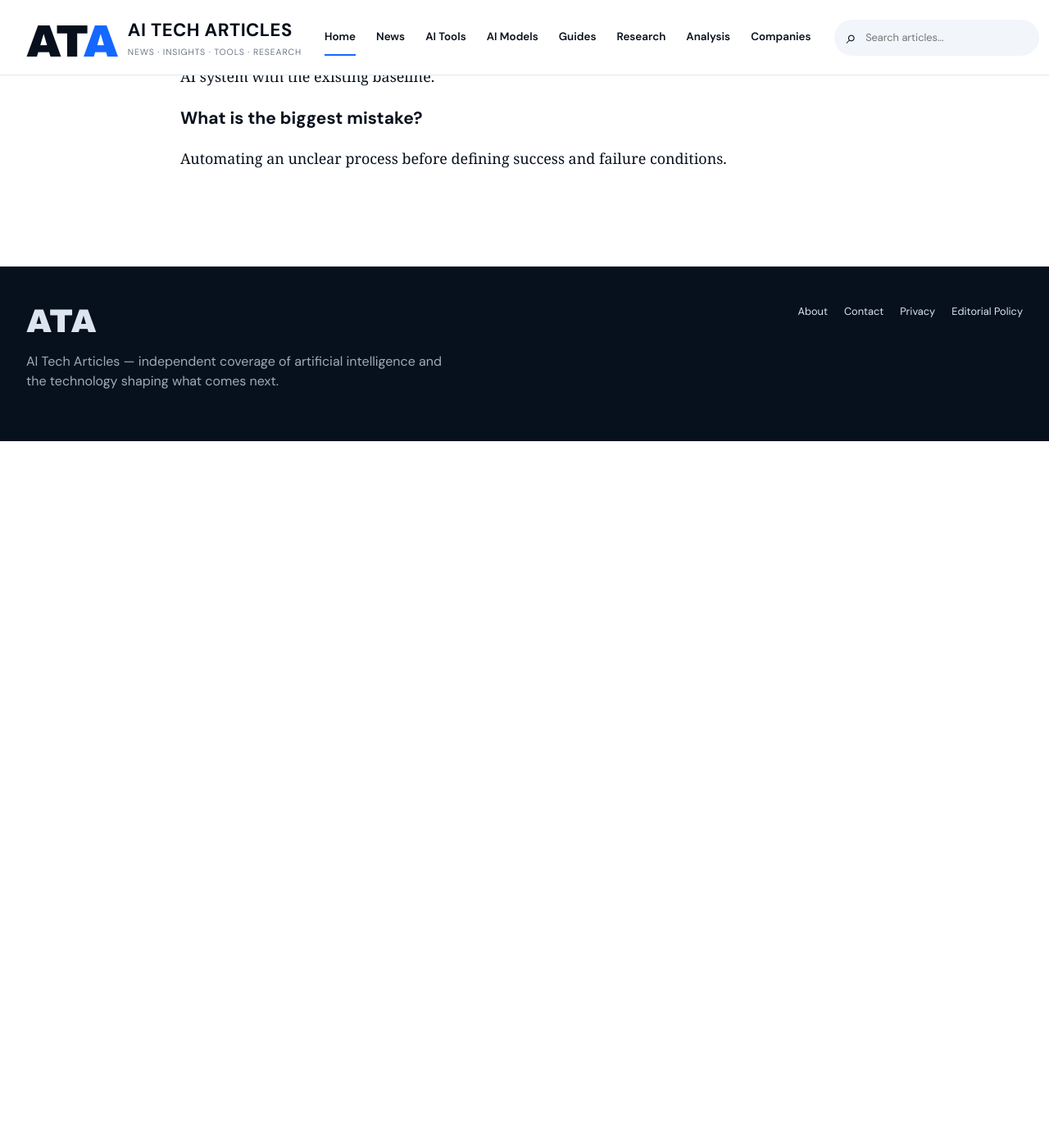
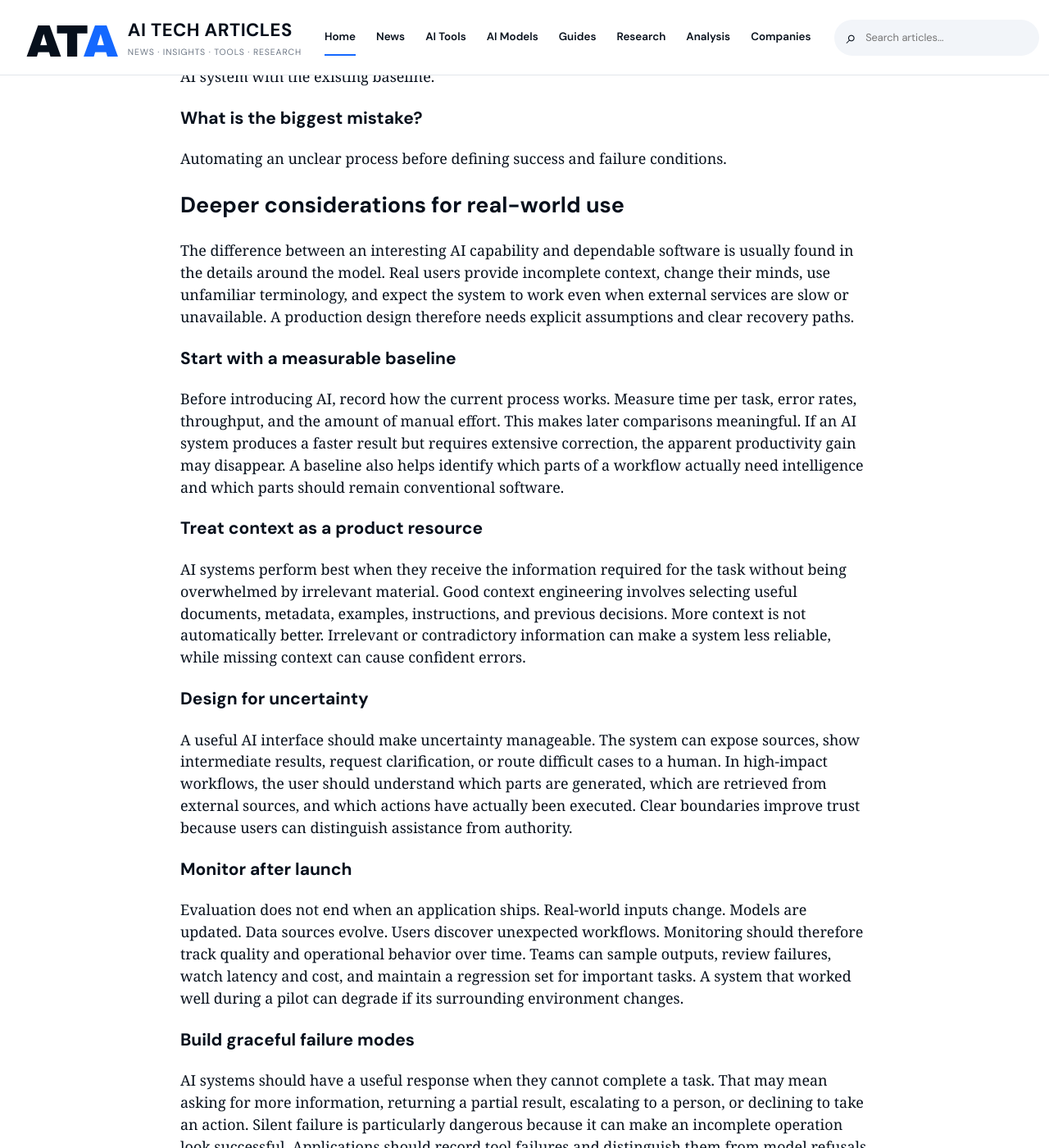
Before and after one commit to todaysnewsai/ChatGPTScope, a Jekyll site: the page built from _posts/2026-10-08-multimodal-ai.md, in a window 1280 px wide and 1400 px high, scrolled down 3740 px. Shown: the whole window at 82% size. Built offline with Jekyll 4.4.1, drawn with Linux system fonts in a browser that asks for light colours; before the commit the page ends 4278 px from its top, so only the background shows below that; some of the changed text lies outside the part shown.

Commit message:
Expand article to long-form format

```diff
--- a/_posts/2026-10-08-multimodal-ai.md
+++ b/_posts/2026-10-08-multimodal-ai.md
@@ -54,3 +54,40 @@ Use real examples from the workflow, including difficult and ambiguous cases, an
 
 ### What is the biggest mistake?
 Automating an unclear process before defining success and failure conditions.
+
+
+## Deeper considerations for real-world use
+
+The difference between an interesting AI capability and dependable software is usually found in the details around the model. Real users provide incomplete context, change their minds, use unfamiliar terminology, and expect the system to work even when external services are slow or unavailable. A production design therefore needs explicit assumptions and clear recovery paths.
+
+### Start with a measurable baseline
+
+Before introducing AI, record how the current process works. Measure time per task, error rates, throughput, and the amount of manual effort. This makes later comparisons meaningful. If an AI system produces a faster result but requires extensive correction, the apparent productivity gain may disappear. A baseline also helps identify which parts of a workflow actually need intelligence and which parts should remain conventional software.
+
+### Treat context as a product resource
+
+AI systems perform best when they receive the information required for the task without being overwhelmed by irrelevant material. Good context engineering involves selecting useful documents, metadata, examples, instructions, and previous decisions. More context is not automatically better. Irrelevant or contradictory information can make a system less reliable, while missing context can cause confident errors.
+
+### Design for uncertainty
+
+A useful AI interface should make uncertainty manageable. The system can expose sources, show intermediate results, request clarification, or route difficult cases to a human. In high-impact workflows, the user should understand which parts are generated, which are retrieved from external sources, and which actions have actually been executed. Clear boundaries improve trust because users can distinguish assistance from authority.
+
+### Monitor after launch
+
+Evaluation does not end when an application ships. Real-world inputs change. Models are updated. Data sources evolve. Users discover unexpected workflows. Monitoring should therefore track quality and operational behavior over time. Teams can sample outputs, review failures, watch latency and cost, and maintain a regression set for important tasks. A system that worked well during a pilot can degrade if its surrounding environment changes.
+
+### Build graceful failure modes
+
+AI systems should have a useful response when they cannot complete a task. That may mean asking for more information, returning a partial result, escalating to a person, or declining to take an action. Silent failure is particularly dangerous because it can make an incomplete operation look successful. Applications should record tool failures and distinguish them from model refusals or ordinary user errors.
+
+### Think about maintenance
+
+Prompts, retrieval pipelines, model versions, tool integrations, and evaluation data all become software assets that need maintenance. Document important assumptions and version changes. If an application depends on a particular model behavior, test that behavior before changing models. When several models are supported, compare them using the same evaluation set rather than assuming that a newer model will automatically be better for every workload.
+
+### Measure the complete system
+
+The final metric should be the outcome the user actually cares about. For a coding workflow that might be successfully merged software rather than lines of generated code. For research it might be a correct, well-supported answer rather than a long summary. For customer support it might be resolution quality rather than response length. Measuring the end result keeps teams focused on value rather than impressive intermediate outputs.
+
+### A practical decision rule
+
+Adopt an AI capability when it produces a measurable improvement at an acceptable level of risk and cost. Do not adopt it simply because competitors have announced something similar. Small, reliable improvements often create more durable value than ambitious automation that fails unpredictably. The best AI systems are usually the ones that fit naturally into a workflow and make the user's next decision easier.
```
